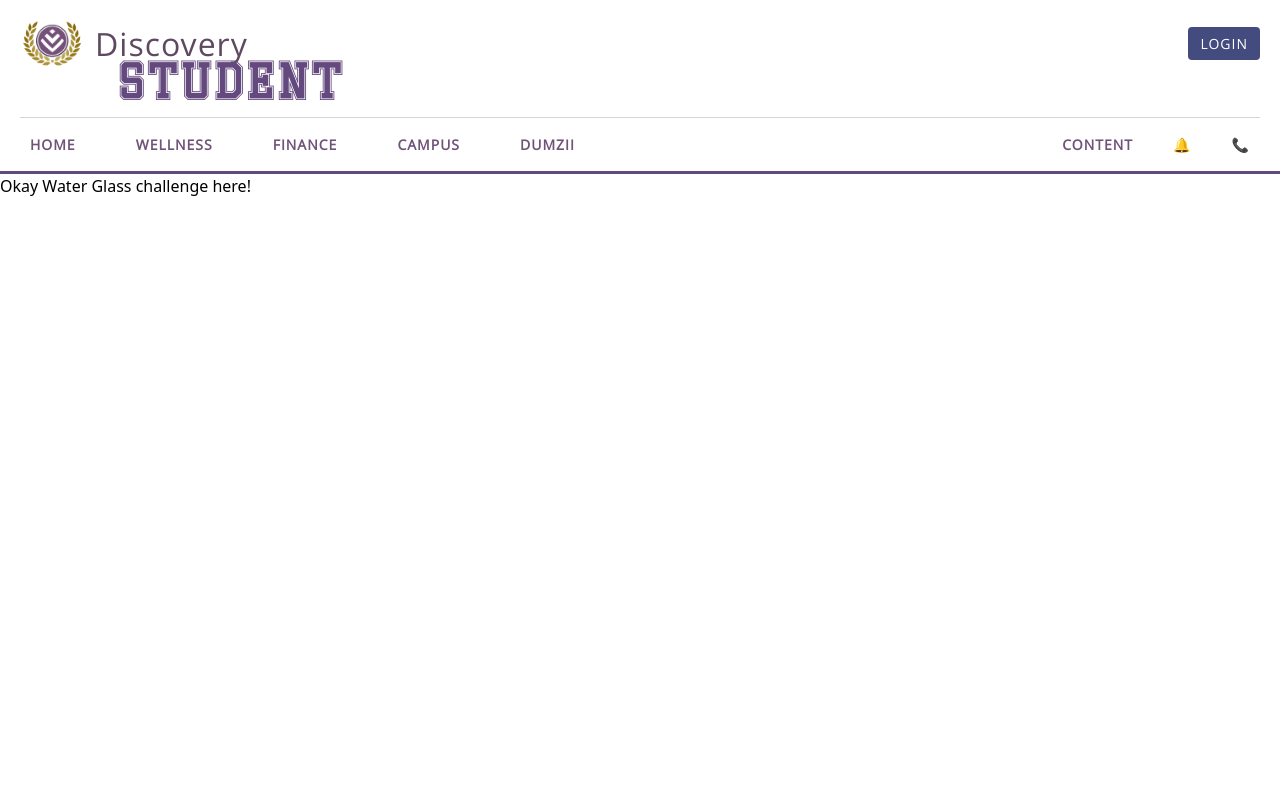
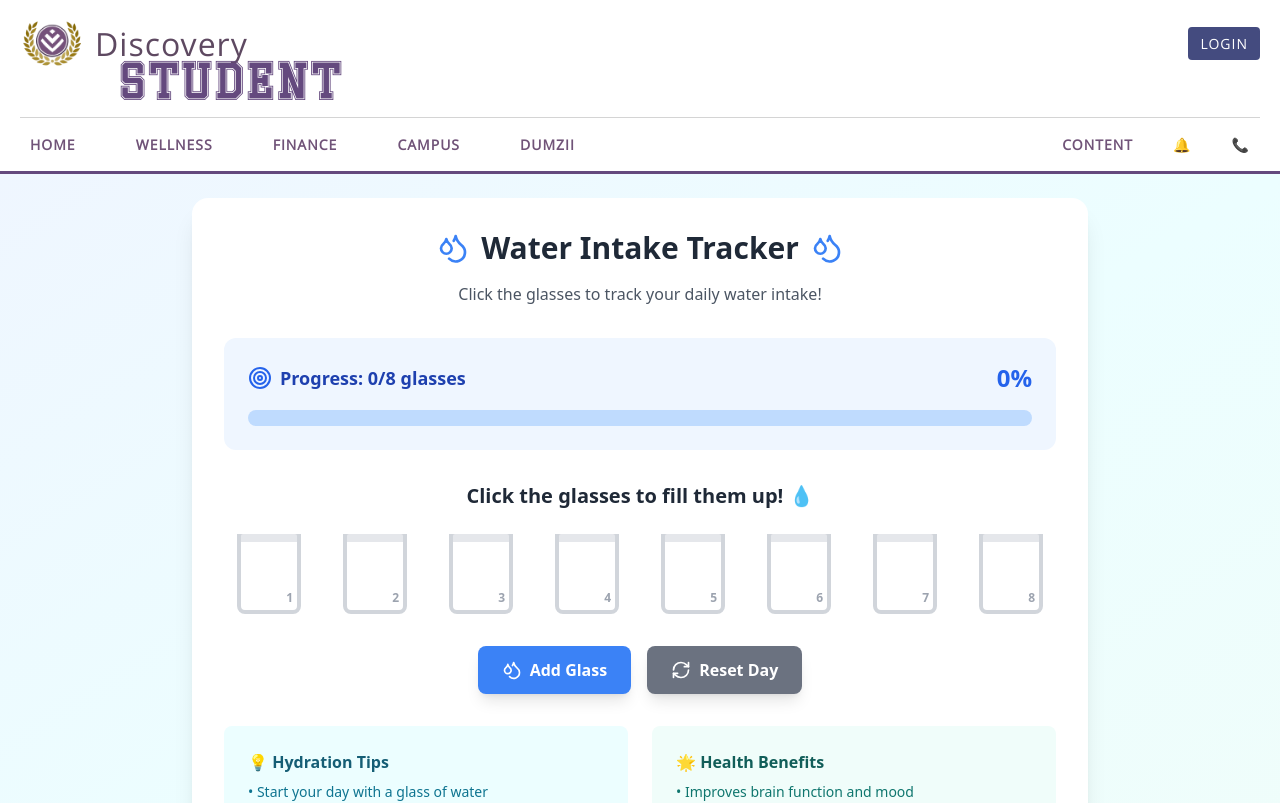
Before and after one commit to LubaDlw/discovery-gradhack, a React (Vite) app: page /Day3Task1 in a window 1280 px wide. Shown: the top 803 px of the page. Built offline with nearby package versions, Linux system fonts and the light colour scheme; no server answers.

Commit message:
Water Intake Challenge Functionality Update.
-Added the water intake challenge in setting up for the recommendation system .

```diff
--- a/src/Wellness Checks/Day3Task1.jsx
+++ b/src/Wellness Checks/Day3Task1.jsx
@@ -1,11 +1,216 @@
-import React from 'react';
+import React, { useState, useEffect } from 'react';
+import { Droplets, Trophy, Target, RefreshCw, Sparkles } from 'lucide-react';
 
 function Day3Task1() {
+  const [waterIntake, setWaterIntake] = useState(0);
+  const [dailyGoal] = useState(8); // 8 glasses per day
+  const [showReward, setShowReward] = useState(false);
+  const [totalGlasses, setTotalGlasses] = useState(Array(8).fill(false));
+  const [celebrationVisible, setCelebrationVisible] = useState(false);
+
+  // Check if goal is reached
+  useEffect(() => {
+    if (waterIntake >= dailyGoal && !showReward) {
+      setShowReward(true);
+      setCelebrationVisible(true);
+      // Auto-hide celebration after 3 seconds
+      setTimeout(() => setCelebrationVisible(false), 3000);
+    }
+  }, [waterIntake, dailyGoal, showReward]);
+
+  const handleGlassClick = (index) => {
+    const newGlasses = [...totalGlasses];
+
+    if (!newGlasses[index]) {
+      // Fill the glass
+      newGlasses[index] = true;
+      setWaterIntake(prev => prev + 1);
+    } else {
+      // Empty the glass and all after it
+      for (let i = index; i < newGlasses.length; i++) {
+        if (newGlasses[i]) {
+          newGlasses[i] = false;
+          setWaterIntake(prev => prev - 1);
+        }
+      }
+    }
+
+    setTotalGlasses(newGlasses);
+  };
+
+  const resetTracker = () => {
+    setWaterIntake(0);
+    setTotalGlasses(Array(8).fill(false));
+    setShowReward(false);
+    setCelebrationVisible(false);
+  };
+
+  const addCustomGlass = () => {
+    if (waterIntake < dailyGoal) {
+      const nextEmptyIndex = totalGlasses.findIndex(glass => !glass);
+      if (nextEmptyIndex !== -1) {
+        handleGlassClick(nextEmptyIndex);
+      }
+    }
+  };
+
+  const progressPercentage = (waterIntake / dailyGoal) * 100;
+
   return (
-    <div>
-      Okay Water Glass challenge here!
+    <div className="min-h-screen bg-gradient-to-br from-blue-50 via-cyan-50 to-teal-50 p-6">
+      <div className="max-w-4xl mx-auto">
+
+        {/* Celebration Overlay */}
+        {celebrationVisible && (
+          <div className="fixed inset-0 bg-black/50 flex items-center justify-center z-50 animate-fade-in">
+            <div className="bg-white rounded-xl p-8 text-center shadow-2xl transform animate-bounce">
+              <Trophy className="w-16 h-16 text-yellow-500 mx-auto mb-4 animate-spin" />
+              <h2 className="text-3xl font-bold text-blue-600 mb-2">🎉 Goal Achieved! 🎉</h2>
+              <p className="text-gray-600">You've completed your daily water intake!</p>
+              <Sparkles className="w-8 h-8 text-blue-400 mx-auto mt-2 animate-pulse" />
+            </div>
+          </div>
+        )}
+
+        <div className="bg-white rounded-2xl shadow-xl p-8">
+
+          {/* Header */}
+          <div className="text-center mb-8">
+            <div className="flex items-center justify-center mb-4">
+              <Droplets className="w-8 h-8 text-blue-500 mr-3" />
+              <h1 className="text-3xl font-bold text-gray-800">Water Intake Tracker</h1>
+              <Droplets className="w-8 h-8 text-blue-500 ml-3" />
+            </div>
+            <p className="text-gray-600">Click the glasses to track your daily water intake!</p>
+          </div>
+
+          {/* Progress Section */}
+          <div className="bg-blue-50 rounded-xl p-6 mb-8">
+            <div className="flex items-center justify-between mb-4">
+              <div className="flex items-center">
+                <Target className="w-6 h-6 text-blue-600 mr-2" />
+                <span className="text-lg font-semibold text-blue-800">
+                  Progress: {waterIntake}/{dailyGoal} glasses
+                </span>
+              </div>
+              <span className="text-2xl font-bold text-blue-600">
+                {Math.round(progressPercentage)}%
+              </span>
+            </div>
+
+            {/* Progress Bar */}
+            <div className="w-full bg-blue-200 rounded-full h-4 overflow-hidden">
+              <div
+                className="h-full bg-gradient-to-r from-blue-400 to-blue-600 rounded-full transition-all duration-500 ease-out"
+                style={{ width: `${progressPercentage}%` }}
+              ></div>
+            </div>
+          </div>
+
+          {/* Water Glasses Grid */}
+          <div className="mb-8">
+            <h2 className="text-xl font-semibold text-gray-800 mb-6 text-center">
+              Click the glasses to fill them up! 💧
+            </h2>
+
+            <div className="grid grid-cols-4 md:grid-cols-8 gap-4 justify-items-center">
+              {totalGlasses.map((isFilled, index) => (
+                <button
+                  key={index}
+                  onClick={() => handleGlassClick(index)}
+                  className={`
+                    relative w-16 h-20 rounded-b-lg border-4 transition-all duration-300 transform hover:scale-110 active:scale-95
+                    ${isFilled
+                      ? 'bg-gradient-to-t from-blue-400 to-blue-200 border-blue-500 shadow-lg'
+                      : 'bg-white border-gray-300 hover:border-blue-300'
+                    }
+                  `}
+                >
+                  {/* Glass rim */}
+                  <div className="absolute -top-1 left-0 right-0 h-2 bg-gray-200 rounded-t-sm"></div>
+
+                  {/* Water level animation */}
+                  {isFilled && (
+                    <div className="absolute bottom-0 left-0 right-0 bg-gradient-to-t from-blue-500 to-blue-300 rounded-b-md animate-pulse">
+                      <div className="h-full flex items-end justify-center pb-2">
+                        <Droplets className="w-4 h-4 text-white/80" />
+                      </div>
+                    </div>
+                  )}
+
+                  {/* Glass number */}
+                  <span className={`absolute bottom-1 right-1 text-xs font-bold ${
+                    isFilled ? 'text-white' : 'text-gray-400'
+                  }`}>
+                    {index + 1}
+                  </span>
+                </button>
+              ))}
+            </div>
+          </div>
+
+          {/* Action Buttons */}
+          <div className="flex flex-wrap justify-center gap-4 mb-8">
+            <button
+              onClick={addCustomGlass}
+              disabled={waterIntake >= dailyGoal}
+              className={`
+                px-6 py-3 rounded-lg font-semibold transition-all duration-200 flex items-center
+                ${waterIntake >= dailyGoal
+                  ? 'bg-gray-300 text-gray-500 cursor-not-allowed'
+                  : 'bg-blue-500 text-white hover:bg-blue-600 transform hover:scale-105 shadow-lg'
+                }
+              `}
+            >
+              <Droplets className="w-5 h-5 mr-2" />
+              Add Glass
+            </button>
+
+            <button
+              onClick={resetTracker}
+              className="px-6 py-3 bg-gray-500 text-white rounded-lg font-semibold hover:bg-gray-600 transition-all duration-200 flex items-center transform hover:scale-105 shadow-lg"
+            >
+              <RefreshCw className="w-5 h-5 mr-2" />
+              Reset Day
+            </button>
+          </div>
+
+          {/* Reward Section */}
+          {showReward && (
+            <div className="bg-gradient-to-r from-green-400 to-blue-500 rounded-xl p-6 text-center text-white transform transition-all duration-500 animate-pulse">
+              <Trophy className="w-12 h-12 mx-auto mb-3 text-yellow-300" />
+              <h3 className="text-2xl font-bold mb-2">🏆 Hydration Champion! 🏆</h3>
+              <p className="text-lg mb-3">You've reached your daily water goal!</p>
+              <div className="bg-white/20 rounded-lg p-3">
+                <p className="font-semibold">Benefits unlocked:</p>
+                <p className="text-sm">✨ Better skin health ✨ Improved energy ✨ Enhanced brain function</p>
+              </div>
+            </div>
+          )}
+
+          {/* Tips Section */}
+          <div className="mt-8 grid md:grid-cols-2 gap-6">
+            <div className="bg-cyan-50 p-6 rounded-lg">
+              <h3 className="font-bold text-cyan-800 mb-2">💡 Hydration Tips</h3>
+              <ul className="text-cyan-700 text-sm space-y-1">
+                <li>• Start your day with a glass of water</li>
+                <li>• Keep a water bottle with you</li>
+                <li>• Set reminders throughout the day</li>
+              </ul>
+            </div>
+            <div className="bg-teal-50 p-6 rounded-lg">
+              <h3 className="font-bold text-teal-800 mb-2">🌟 Health Benefits</h3>
+              <ul className="text-teal-700 text-sm space-y-1">
+                <li>• Improves brain function and mood</li>
+                <li>• Helps maintain healthy skin</li>
+                <li>• Supports kidney function</li>
+              </ul>
+            </div>
+          </div>
+        </div>
+      </div>
     </div>
-  )
+  );
 }
 
 export default Day3Task1;
--- a/src/pages/FinancePage.jsx
+++ b/src/pages/FinancePage.jsx
@@ -12,12 +12,11 @@ function FinancePage() {
   // Config of what to show under each days challenge
    const financeChallenges= {
      "Navigating Over-spending": [
-      {name: "Navigating How to Save effectively", route: "/Day2Task1"},
-      {name: "Navigating Spending Habits", route: "/Day2Task2"} ,
+      {name: "Navigating How to Save effectively", route: "/Day1Streak1"},
+      {name: "Budget Tracking", route: "/Day1Streak2"} ,
       {name: "Spending Pressure", route: "/Day2Task3"},
     ],
     "Student on a budget" : [
-      {name: "Budget Tracking", route: "/Day3Task1"},
       {name: "Envelope Method", route: "/Day3Task2"},
       {name: "Zero-Based Budgeting", route: "/Day3Task3"},
     ],
```
